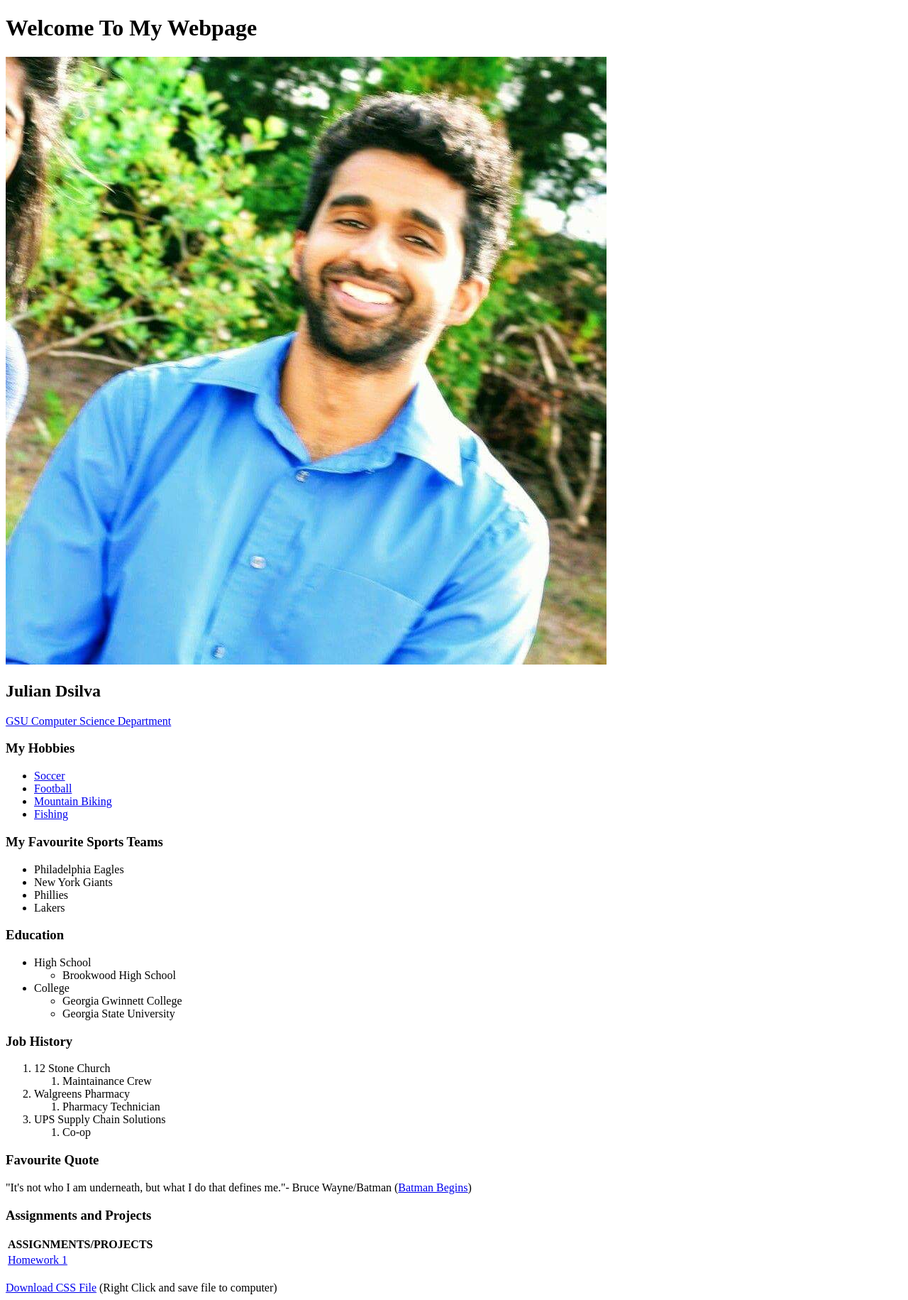
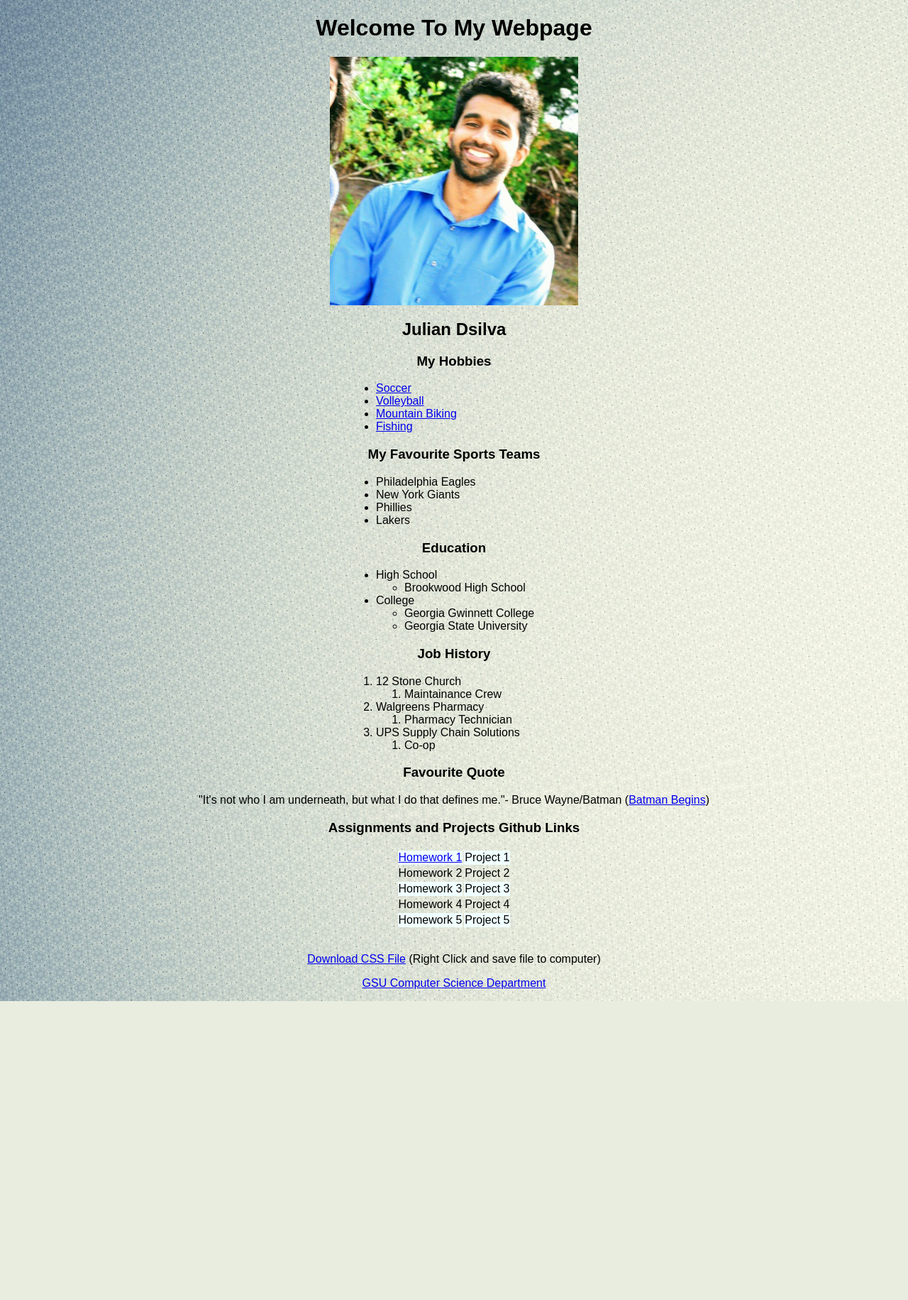
Before and after one commit to julian-dsilva-92/julian-dsilva-92.github.io, a PHP site: page / in a window 1280 px wide. Shown: the whole page at 71% size. After the commit the page ends 1410 px from the top, so only its background shows below. Run offline with PHP 8.4, Linux system fonts and the light colour scheme.

Commit message:
homework_1 html css pages

```diff
--- a/homework_1/home.css
+++ b/homework_1/home.css
@@ -1,2 +1,39 @@
+body{
 
-<body
+    background-image: url(Background.jpg);
+    font-family:sans-serif
+}
+
+h1, h2, h3, p {
+    text-align: center;
+
+}
+
+.sports, .hobbies, .education, .job{
+    width:300px;
+    margin: 0 auto;
+    text-align:left;
+}
+
+img {
+
+    max-width: 100%;
+    max-height: 100%;
+}
+
+.headshot{
+    display: block;
+    margin-left: auto;
+    margin-right: auto;
+    height: 350px;
+    width: 350px;
+}
+.projects{
+    margin-left: auto;
+   margin-right: auto;
+
+}
+
+tr:nth-child(odd) {
+    background-color:azure
+}
--- a/homework_1/index.html
+++ b/homework_1/index.html
@@ -11,26 +11,32 @@
    <body>
 
     <h1>Welcome To My Webpage</h1>
-       <img src="headshot.jpg" alt="My Headshot">
+
+       <img src="headshot.jpg" alt="My Headshot" class="headshot">
+
        <h2>Julian Dsilva</h2>
-    <a href="http://www.cs.gsu.edu/">GSU Computer Science
-    Department</a>
+
        <h3> My Hobbies</h3>
+     <div class="hobbies">
        <ul>
   <li> <a href="https://www.fifa.com/"> Soccer</a> </li>
-  <li><a href="https://www.nfl.com/"> Football</a> </li>
+  <li><a href="https://www.volleyball.com/"> Volleyball</a> </li>
   <li><a href="https://www.outsideonline.com/2254301/how-start-mountain-biking"> Mountain Biking</a> </li>
 <li><a href="https://www.fishing.com/"> Fishing</a> </li>
 </ul>
+</div>
+
        <h3>My Favourite Sports Teams</h3>
+      <div class="sports">
        <ul>
        <li>Philadelphia Eagles</li>
            <li>New York Giants</li>
            <li>Phillies</li>
            <li>Lakers</li>
        </ul>
-
+       </div>
        <h3>Education</h3>
+       <div class="education">
 <ul>
     <li>High School
     <ul>
@@ -44,9 +50,10 @@
         </ul>
     </li>
 </ul>
-
+       </div>
        <h3> Job History </h3>
-       <ol>
+       <div class="job">
+       <ol >
        <li>12 Stone Church
            <ol>
                <li>Maintainance Crew
@@ -61,26 +68,41 @@
        </ol>
            </li>
        </ol>
+       </div>
 
        <div id="quote">
            <h3> Favourite Quote</h3>
            <p> "It's not who I am underneath, but what I do that defines me."- Bruce Wayne/Batman (<a href="https://www.imdb.com/title/tt0372784/">Batman Begins</a>)</p>
 </div>
 
-<h3> Assignments and Projects</h3>
-    <table>
-  <tr>
-    <th >ASSIGNMENTS/PROJECTS</th>
-  </tr>
+    <table class="projects">
+        <h3>Assignments and Projects Github Links</h3>
   <tr>
     <td><a href="https://julian-dsilva-92.github.io/homework_1/">Homework 1</a></td>
-
+      <td>Project 1</td>
   </tr>
+        <tr>
+            <td>Homework 2</td>
+            <td>Project 2</td>
+        </tr>
+        <tr>
+        <td>Homework 3 </td>
+        <td>Project 3</td>
+        </tr>
+        <tr>
+        <td>Homework 4 </td>
+        <td>Project 4</td>
+        </tr>
+       <tr> <td>Homework 5 </td>
+        <td>Project 5</td>
+        </tr>
        </table>
 
        <br />
 
-       <a href="home.css">Download CSS File</a> (Right Click and save file to computer)
+       <p><a href="home.css">Download CSS File</a> (Right Click and save file to computer)</p>
+        <p> <a href="http://www.cs.gsu.edu/">GSU Computer Science
+       Department</a> </p>
     </body>
 
 </html>
```
Also changed, not shown: homework_1/background.jpg (added), 1 other file.
